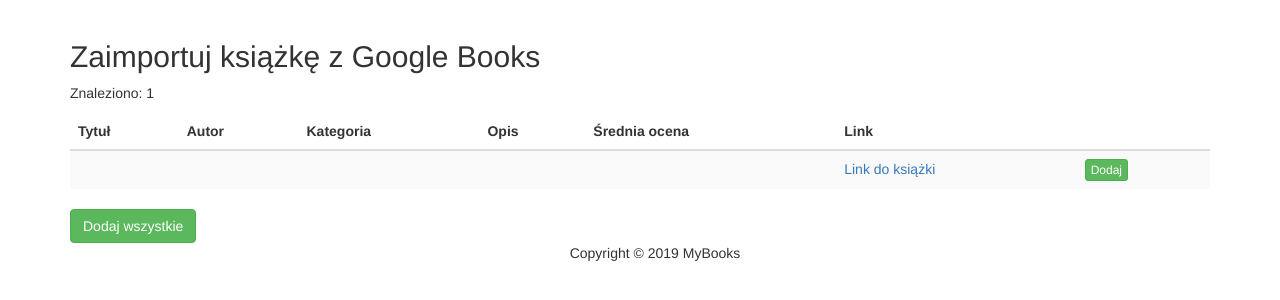
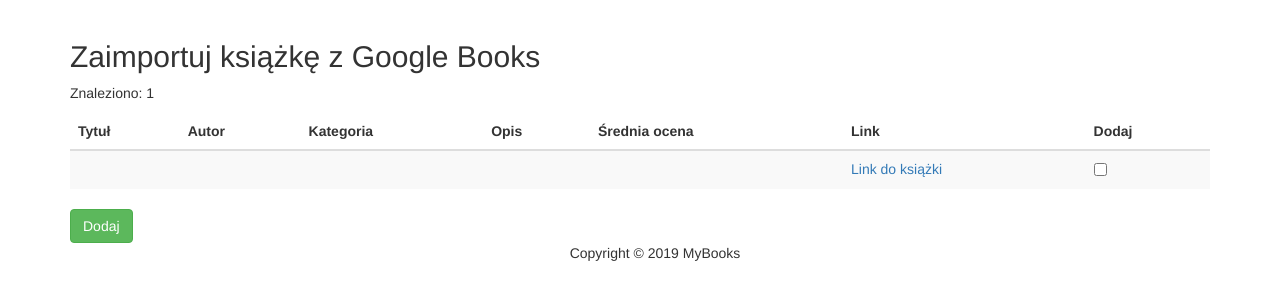
Before and after one commit to efefre/MyBook_project, a Django app: template myBooks_root/templates/books/add_book_from_google_api.html in a window 1280 px wide. Shown: the part 72-372 px from the top of the page. Run offline with Django 3.2, Linux system fonts and the light colour scheme; tables that the repository leaves empty hold one stand-in row (values such as "Sample post"); the template is opened without the code that fills it: values that come from a table or form of the project are taken from there, most other values are stand-ins (such as "Sample title", 1, 10 or a date in 2020); some libraries are stand-ins or nearby versions.

Commit message:
Update template: add)book_from_google_api.html
- use form with POST method
- add checkboxes next to details of the book
- as a value in checkboxes use book id

```diff
--- a/myBooks_root/templates/books/add_book_from_google_api.html
+++ b/myBooks_root/templates/books/add_book_from_google_api.html
@@ -11,6 +11,8 @@
     <div id="import_from_gb_result">
         <h2>Zaimportuj książkę z Google Books</h2>
         <p>Znaleziono: {{ total_items }}</p>
+        <form action="/" method="POST">
+            {% csrf_token %}
             <table class="table table-striped">
                 <thead>
                     <th>Tytuł</th>
@@ -19,7 +21,7 @@
                     <th>Opis</th>
                     <th>Średnia ocena</th>
                     <th>Link</th>
-                <th></th>
+                    <th>Dodaj</th>
                 </thead>
                 <tbody>
                     {% for book in books %}
@@ -36,12 +38,13 @@
                         <td>{{ book.volumeInfo.description }}</td>
                         <td>{{ book.volumeInfo.averageRating }}</td>
                         <td><a href="{{ book.volumeInfo.canonicalVolumeLink }}" target="_blank">Link do książki</a></td>
-                    <td><button class="btn btn-xs btn-success">Dodaj</button></td>
+                        <td><input type="checkbox" name="checked-book-id" value="{{ book.id }}"></td>
                     </tr>
                     {% endfor %}
                 </tbody>
             </table>
-        <button class="btn btn-success">Dodaj wszystkie</button>
+            <button class="btn btn-success" type="submit">Dodaj</button>
+        </form>
     </div>
 <div class="container">
 {% endblock %}
```
Lines whose indentation alone changed are shown as unchanged.
